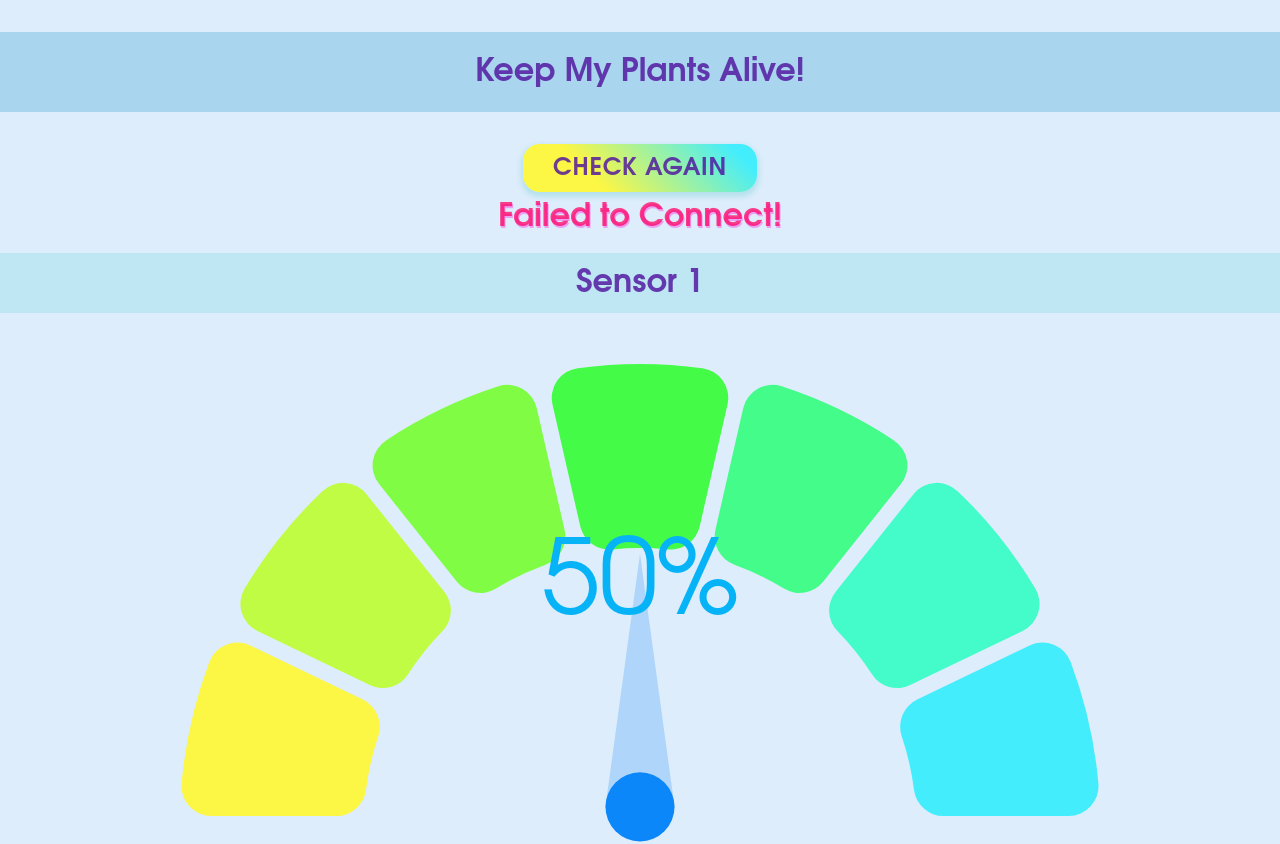
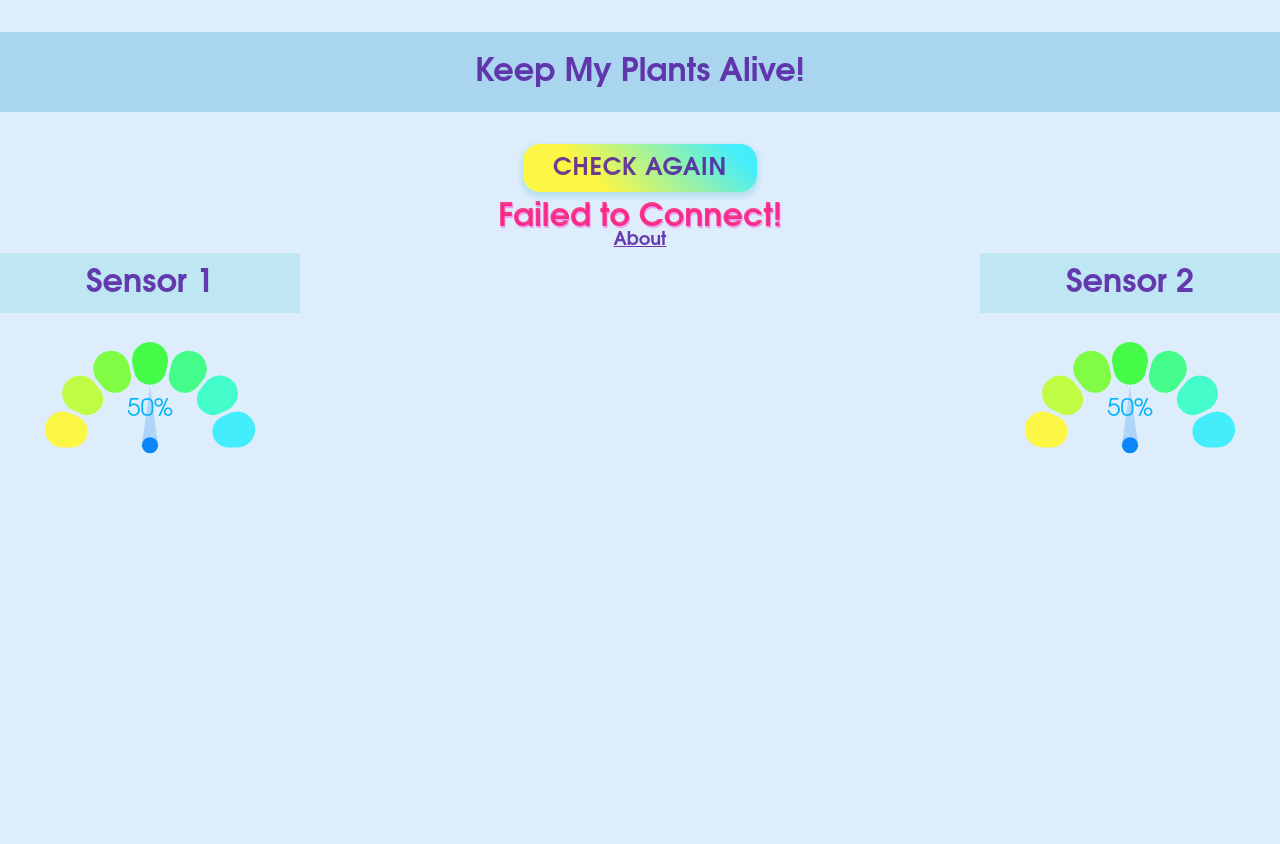
Before and after one commit to spaceC00kie/keep-my-plants-alive, a React (Create React App) app in the folder react-app/: page / in a window 1280 px wide. Shown: the top 844 px of the page. After the commit the page ends 800 px from the top, so only its background shows below. Built offline with nearby package versions, Linux system fonts and the light colour scheme; no server answers.

Commit message:
float sensors left and right

```diff
--- a/react-app/src/App.css
+++ b/react-app/src/App.css
@@ -58,3 +58,13 @@ h3 {
   font-size: xx-large;
   margin: 10px 10px 0px 10px;
 }
+
+#sensor1 {
+  float: left;
+  max-width: 49%;
+}
+
+#sensor2 {
+  float: right;
+  max-width: 49%;
+}
--- a/react-app/src/components/Pothos.js
+++ b/react-app/src/components/Pothos.js
@@ -32,8 +32,11 @@ const Pothos = () => {
   return (
     <div className="gauge">
       <h3>Keep My Plants Alive!</h3>
-      <MyButton id="myButton" onClick={() => getSoilSensor()}>Check again</MyButton>
+      <MyButton id="myButton" onClick={() => getSoilSensor()}>
+        Check again
+      </MyButton>
       {isConnected ? "" : <h2 id="connection-status">Failed to Connect!</h2>}
+      <div id="sensor1">
         <h1>Sensor 1</h1>
         <GaugeChart
           id="gauge-chart1"
@@ -48,6 +51,8 @@ const Pothos = () => {
           cornerRadius={30}
           arcPadding={0.03}
         />
+      </div>
+      <div id="sensor2">
         <h1>Sensor 2</h1>
         <GaugeChart
           id="gauge-chart2"
@@ -62,6 +67,7 @@ const Pothos = () => {
           cornerRadius={30}
           arcPadding={0.03}
         />
+      </div>
       <a href="https://www.kirstiewilkinson.com/">About</a>
     </div>
   )
```
Lines whose indentation alone changed are shown as unchanged.
